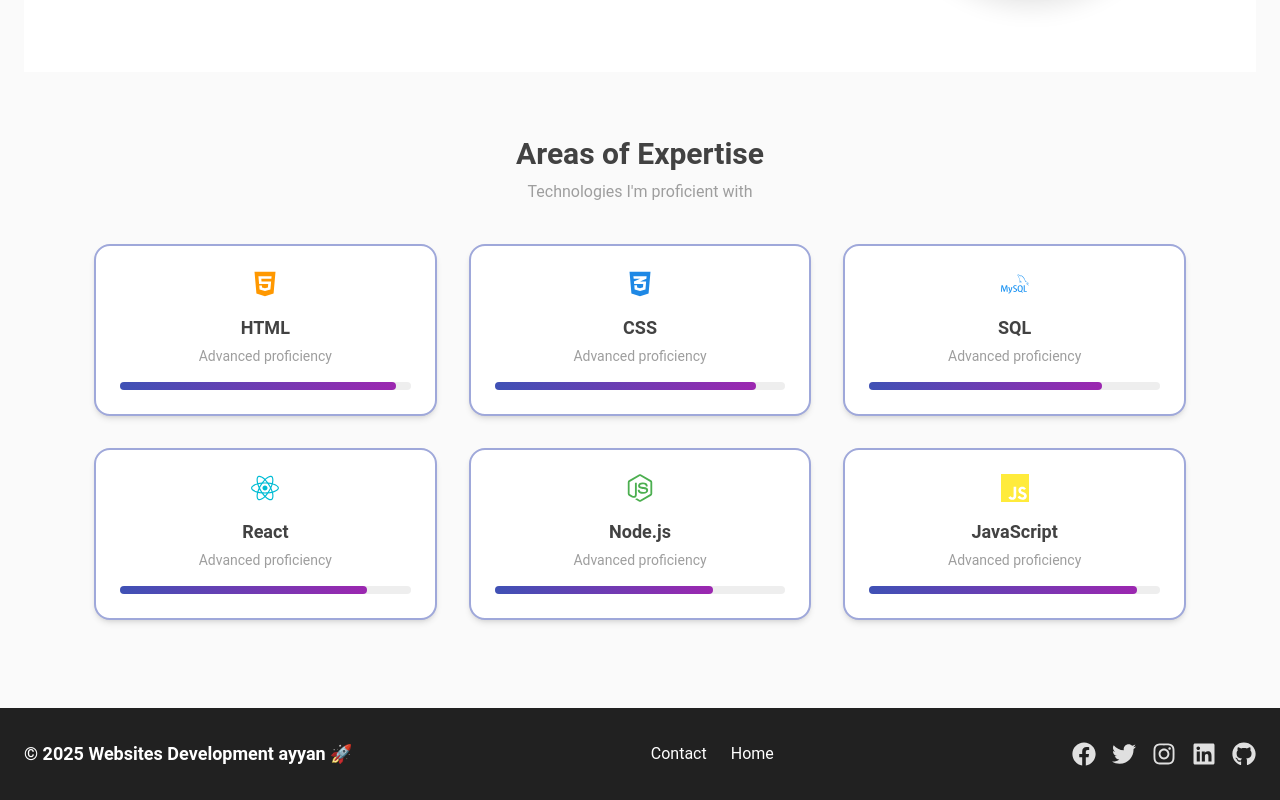
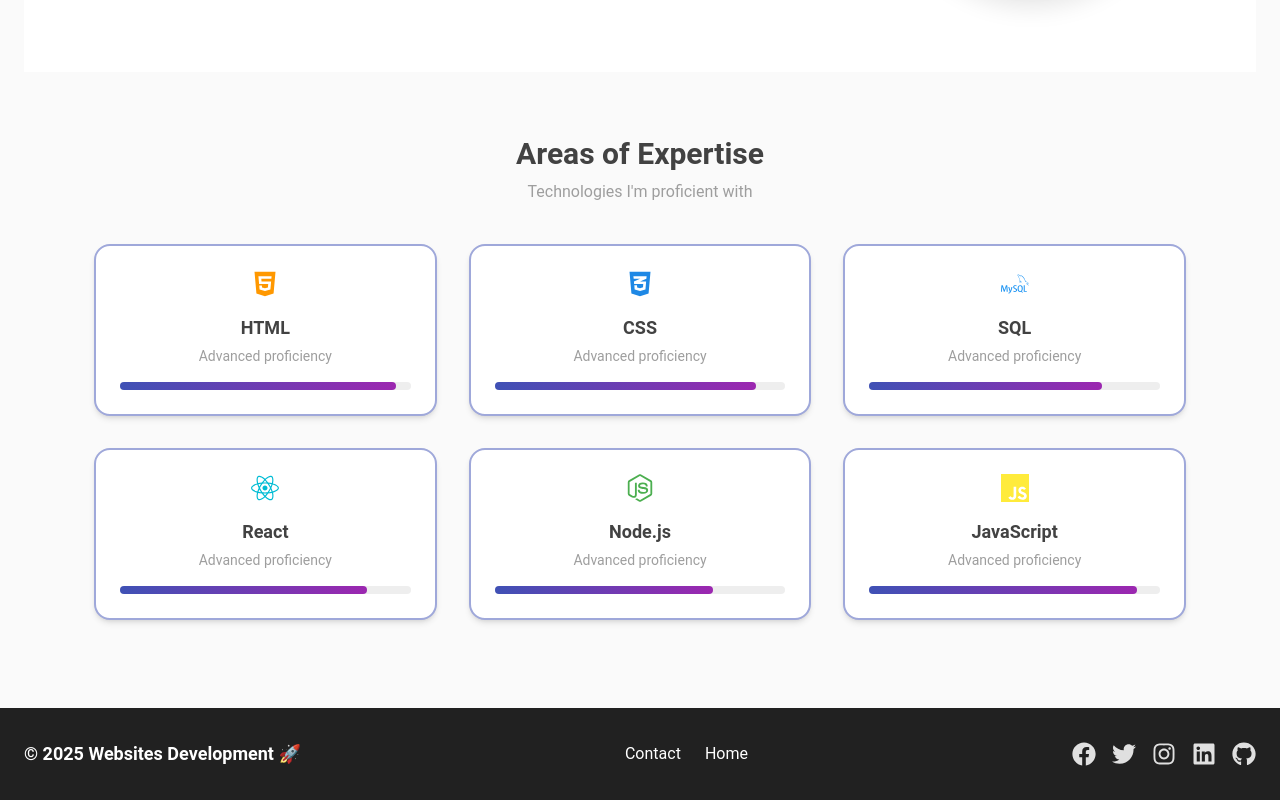
Before and after one commit to ayyanahmad-code/insurance-agent-app, a React (Vite) app: page / in a window 1280 px wide. Shown: the part 494-1294 px from the top of the page. Built offline with nearby package versions, Linux system fonts and the light colour scheme.

Commit message:
fix: Remove "ayyan" from the copyright notice in the footer component

```diff
--- a/src/components/Footer.jsx
+++ b/src/components/Footer.jsx
@@ -9,7 +9,7 @@ export function SimpleFooter() {
 
         {/* Left Side - Brand */}
         <Typography color="white" className="text-lg font-semibold">
-          © {new Date().getFullYear()} Websites Development ayyan 🚀
+          © {new Date().getFullYear()} Websites Development  🚀
         </Typography>
 
         {/* Middle - Navigation */}
```
